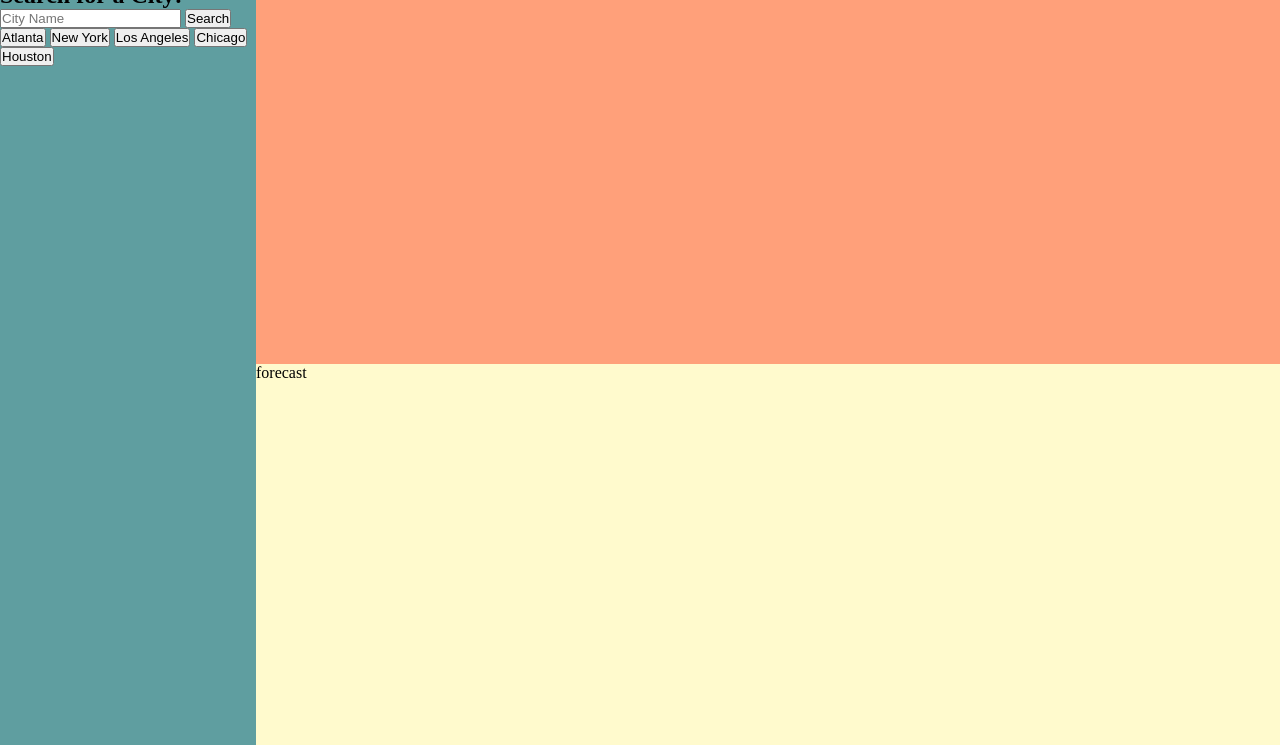
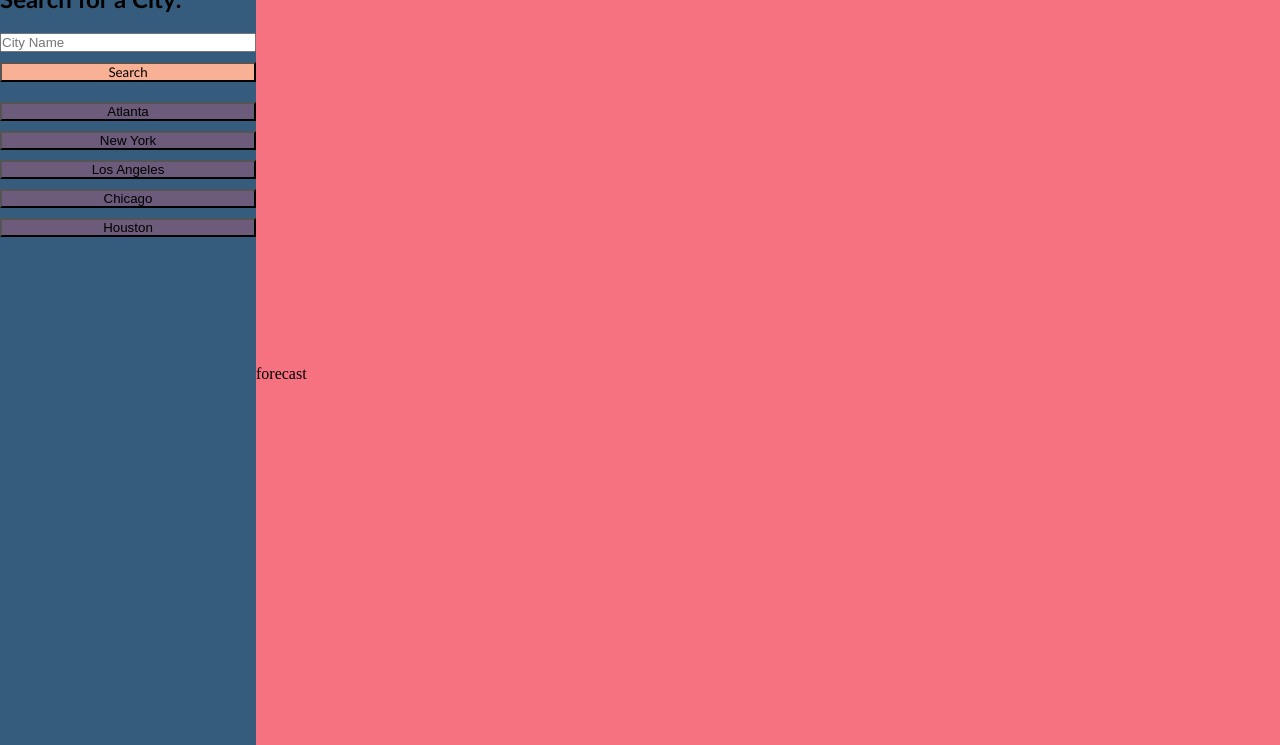
Before and after one commit to sarahbryant411/weather-dashboard-dandelion, a plain HTML site: page index.html in a window 1280 px wide. Shown: the part 55-800 px from the top of the page. Drawn offline with Linux system fonts and the light colour scheme.

Commit message:
adjusted some colors and fonts on css to make it look prettier

```diff
--- a/assets/css/style.css
+++ b/assets/css/style.css
@@ -5,18 +5,19 @@
 }
 
 h1 {
-    font-size: 32px;;
+    font-size: 32px;
 }
 
 body {
     min-height: 100vh;
-    background-color: floralwhite;
+    background-color: #F8B195;
     display: flex;
     flex-direction: column;
 }
 
 nav {
-    background-color: aqua;
+    font-family: optima, sans-serif;
+    margin: auto;
 }
 
 main {
@@ -26,23 +27,48 @@ main {
 }
 
 aside {
-    background-color: cadetblue;
+    background-color: #355C7D;
     flex: 1;
+    gap: 20px;
+    display: flex;
+    flex-direction: column;
+    font-family: optima, sans-serif;
+}
+
+form {
+    display: flex;
+    flex-direction: column;
+    gap: 10px;
+}
+
+form button {
+    background-color: #F8B195;
+    font-family: optima, sans-serif;
 }
 
 .weather {
-    background-color: indianred;
     flex: 4;
     display: flex;
     flex-direction: column;
 }
 
 .current {
-    background-color: lightsalmon;
+    background-color: #f67280;
     flex: 1;
 }
 
 .forecast {
-    background-color: lemonchiffon;
+    background-color: #f67280;
     flex: 1;
 }
+
+.search-history-buttons {
+    display: flex;
+    flex-direction: column;
+    gap: 10px;
+    font-family: optima, sans-serif;
+}
+
+.search-history-button {
+ background-color: #6C5B7B;
+}
```
